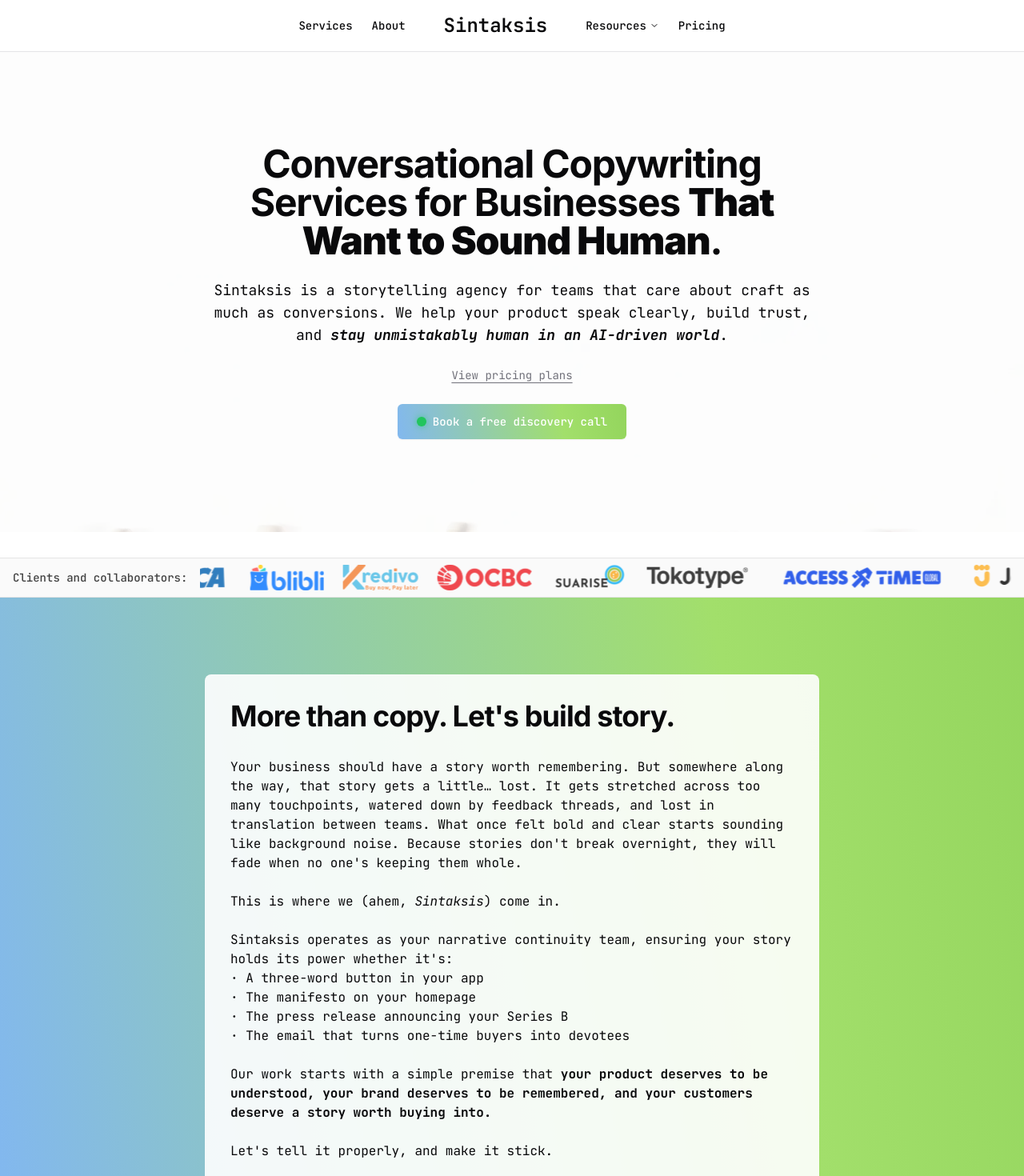
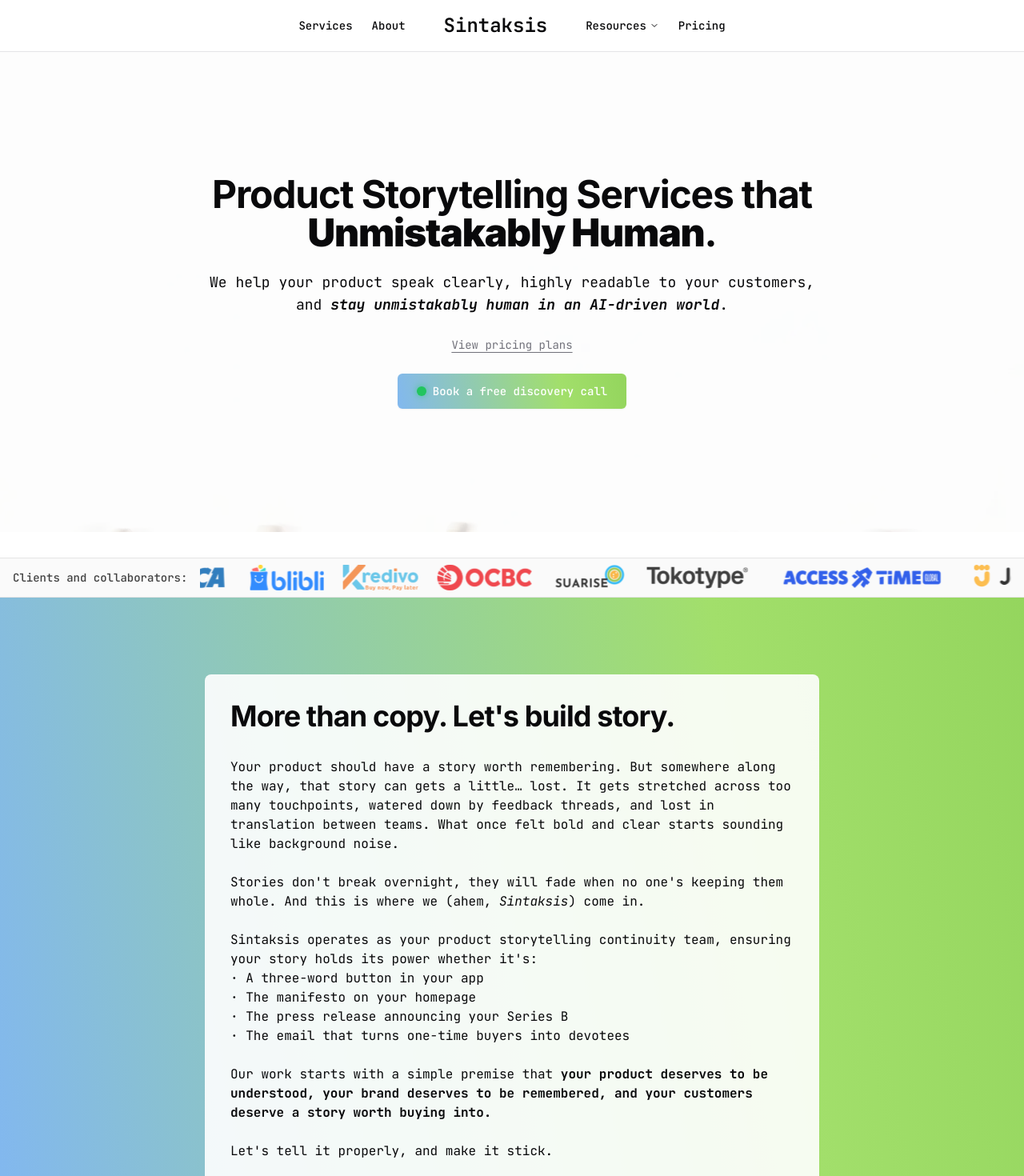
Before and after one commit to orepras/sintaksis-vite, a React (Vite) app: page / in a window 1280 px wide. Shown: the top 1470 px of the page at 80% size. Built offline with nearby package versions, Linux system fonts and the light colour scheme.

Commit message:
adjust content

```diff
--- a/src/pages/HomePage.tsx
+++ b/src/pages/HomePage.tsx
@@ -77,10 +77,10 @@ export default function HomePage() {
           <div className="container relative z-10">
             <div className="flex flex-col justify-center space-y-6 max-w-3xl mx-auto">
               <h1 className="text-4xl font-bold tracking-tight md:text-5xl font-sans text-center">
-                Conversational Copywriting Services for Businesses <strong>That Want to Sound Human</strong>.
+                Product Storytelling Services that <strong>Unmistakably Human</strong>.
               </h1>
               <p className="text-sm md:text-lg font-mono text-center">
-                Sintaksis is a storytelling agency for teams that care about craft as much as conversions. We help your product speak clearly, build trust, and <span className="font-bold italic">stay unmistakably human in an AI-driven world</span>.
+                We help your product speak clearly, highly readable to your customers, and <span className="font-bold italic">stay unmistakably human in an AI-driven world</span>.
               </p>
                 <div className="text-center">
                   <Link
@@ -132,12 +132,10 @@ export default function HomePage() {
               <h2 className="text-3xl font-bold tracking-tight mb-8 sm:text-4xl font-sans">More than copy. Let's build story.</h2>
               <div className="space-y-6 text-lg font-mono">
                 <p>
-Your business should have a story worth remembering. But somewhere along the way, that story gets a little… lost. It gets stretched across too many touchpoints, watered down by feedback threads, and lost in translation between teams. What once felt bold and clear starts sounding like background noise. Because stories don't break overnight, they will fade when no one's keeping them whole.
-
+Your product should have a story worth remembering. But somewhere along the way, that story can gets a little… lost. It gets stretched across too many touchpoints, watered down by feedback threads, and lost in translation between teams. What once felt bold and clear starts sounding like background noise.
 </p>
-                <p>
-This is where we (ahem, <i>Sintaksis</i>) come in.</p>
-<p>Sintaksis operates as your narrative continuity team, ensuring your story holds its power whether it's:<br/>
+<p>Stories don't break overnight, they will fade when no one's keeping them whole. And this is where we (ahem, <i>Sintaksis</i>) come in.</p>
+<p>Sintaksis operates as your product storytelling continuity team, ensuring your story holds its power whether it's:<br/>
 · A three-word button in your app<br />
 · The manifesto on your homepage<br />
 · The press release announcing your Series B<br />
--- a/src/pages/PricingPage.tsx
+++ b/src/pages/PricingPage.tsx
@@ -74,6 +74,10 @@ export default function PricingPage() {
                 <p className="text-xl text-muted-foreground font-mono">
                   Transparent pricing options designed to fit your storytelling needs at every stage of growth.
                 </p>
+                <p className="mt-4 text-sm text-muted-foreground font-mono">
+                  This page shows our standard international pricing. If you're an Indonesia or Southeast Asia business,
+                  you can book a call via our Cal.com link to ask about regional parity rates.
+                </p>
               </div>
             </div>
           </section>
@@ -97,7 +101,7 @@ export default function PricingPage() {
                     <span className="text-sm font-mono text-muted-foreground">FRACTIONAL TEAM</span>
                   </div>
                   <h3 className="font-medium text-xl mb-3 font-sans">Storytelling Partner</h3>
-                  <div className="text-3xl font-bold mb-6 font-sans">Monthly Retainer <br />$1,200 / Rp20 Juta</div>
+                  <div className="text-3xl font-bold mb-6 font-sans">Monthly Retainer <br />$3,000 / Rp50 Juta</div>
                   <p className="text-muted-foreground mb-6 font-mono">EVERYTHING your brand needs to communicate. 3-month minimum retainer partnership.</p>
                   <ul className="space-y-3 font-mono mb-8">
                     <li className="flex items-start gap-3">
@@ -138,7 +142,7 @@ export default function PricingPage() {
                   </div>
                   <h3 className="font-medium text-xl mb-3 font-sans">Copywriting + Web Dev</h3>
                   <div className="text-3xl font-bold mb-6 font-sans">Start From
-                    <br />$3,000 / Rp50 Juta</div>
+                    <br />$5,000 / Rp80 Juta</div>
                   <p className="text-muted-foreground mb-6 font-mono">
                     Custom pricing based on project scope for copywriting and web development.
                   </p>
@@ -301,9 +305,9 @@ export default function PricingPage() {
                     <p className="text-muted-foreground font-mono">
                       We offer:<br />
 
-                      · Fractional Team: IDR 20 Mil/1.200 USD monthly, with 3-month minimum for ongoing storytelling support<br />
+                      · Fractional Team: IDR 50 Mil/3.000 USD monthly, with 3-month minimum for ongoing storytelling support<br />
 
-                      · Project-Based: Starting at IDR 50 Mil/3.000 USD for comprehensive product storytelling with web development support
+                      · Project-Based: Starting at IDR 80 Mil/5.000 USD for comprehensive product storytelling with web development support
                     </p>
                   </div>
 
@@ -371,9 +375,13 @@ export default function PricingPage() {
             <div className="container">
               <div className="mx-auto max-w-3xl text-left">
                 <h2 className="text-3xl font-bold tracking-tight mb-4 sm:text-4xl font-sans">Ready to Hire Us?</h2>
-                <p className="text-lg text-muted-foreground mb-8 font-mono">
+                <p className="text-lg text-muted-foreground mb-4 font-mono">
                   Let's discuss your needs over a call and how we can help your brand connect with your
                   audience.
+                </p>
+                <p className="mt-3 mb-8 text-xs text-muted-foreground font-mono">
+                  Are you based in Indonesia or Southeast Asia? Use this call link to ask about our regional parity
+                  rate.
                 </p>
                 <div className="flex flex-col sm:flex-row gap-4">
                   <Link to="/contact" className="flex-1 sm:flex-none">
```
